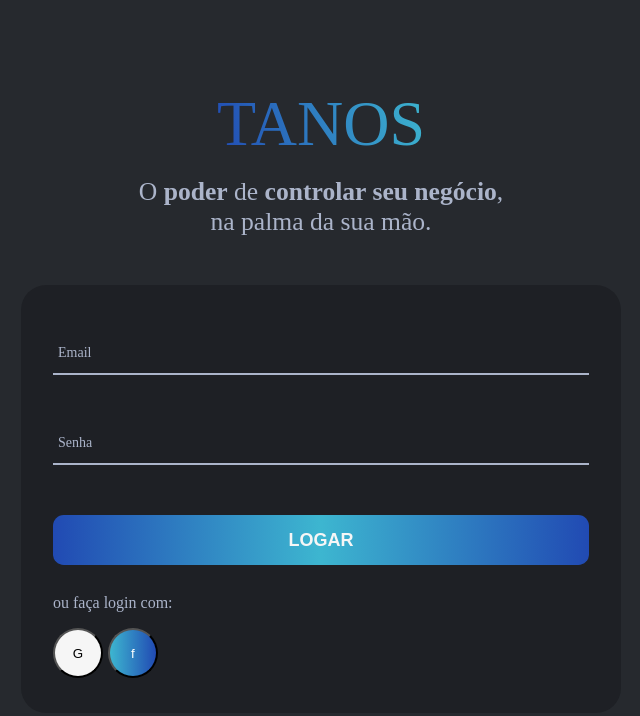
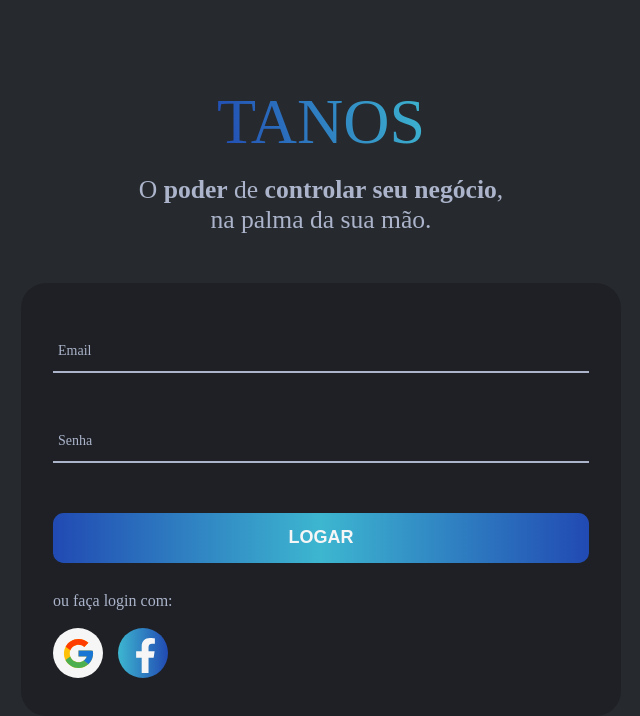
Before and after one commit to NycoleRibeiro/TANOS, a React (Vite) app: page / in a window 1280 px wide. Shown: the top 716 px of the page, without its empty margins (319-959 px from the left). Built offline with nearby package versions, Linux system fonts and the light colour scheme.

Commit message:
style: create socialLoginButtons component

```diff
--- a/package.json
+++ b/package.json
@@ -10,7 +10,8 @@
   },
   "dependencies": {
     "react": "^18.2.0",
-    "react-dom": "^18.2.0"
+    "react-dom": "^18.2.0",
+    "react-icons": "^4.7.1"
   },
   "devDependencies": {
     "@types/node-sass": "^4.11.3",
--- /dev/null
+++ b/src/components/buttons/socialLoginButtons/index.tsx
@@ -0,0 +1,14 @@
+import React from 'react'
+import './styles.sass'
+
+import { FcGoogle } from "react-icons/fc";
+import { FaFacebookF } from "react-icons/fa";
+
+export const SocialLoginButtons = () => {
+  return (
+    <div className="loginWith">
+        <button className="loginWithGoogle"><FcGoogle/></button>
+        <button className="loginWithFacebook"><FaFacebookF/></button>
+    </div>
+  )
+}
--- /dev/null
+++ b/src/components/buttons/socialLoginButtons/styles.sass
@@ -0,0 +1,51 @@
+@use '../../../variables'
+
+.loginWith
+    display: flex
+    align-items: center
+    height: 55px
+    margin-top: 1rem
+    margin-bottom: 35px
+    gap: 15px
+
+.loginWithGoogle
+    border: none
+    border-radius: 50%
+
+    width: 50px
+    height: 50px
+
+    font-size: 35px
+
+    display: flex
+    justify-content: center
+    align-items: center
+    background: variables.$PrimaryTextColor
+
+.loginWithFacebook
+    border: none
+    border-radius: 50%
+    overflow: hidden
+
+    width: 50px
+    height: 50px
+
+    font-size: 35px
+    color: variables.$PrimaryTextColor
+
+    display: flex
+    justify-content: flex-end
+    align-items: flex-end
+    padding-right: 5px
+    padding-bottom: 5px
+    background: -webkit-linear-gradient(to left, #214AB3, #3DB6D0)
+    background: -o-linear-gradient(to left, #214AB3, #3DB6D0)
+    background: -moz-linear-gradient(to left, #214AB3, #3DB6D0)
+    background: linear-gradient(to left, #214AB3, #3DB6D0)
+
+.loginWithGoogle:hover, .loginWithFacebook:hover
+    transition: all 0.2s ease-in-out
+    cursor: pointer
+    width: 55px
+    height: 55px
+    font-size: 40px
--- a/src/screens/LoginPage/index.tsx
+++ b/src/screens/LoginPage/index.tsx
@@ -3,6 +3,7 @@ import './styles.sass';
 
 import { LoginInput } from '../../components/inputs/loginInput';
 import { BlueGradientButton } from '../../components/buttons/blueGradientButton';
+import { SocialLoginButtons } from '../../components/buttons/socialLoginButtons';
 
 export const LoginPage = () => {
 
@@ -40,10 +41,7 @@ export const LoginPage = () => {
 
 
         <p className="loginWithText">ou faça login com:</p>
-        <div className="loginWith">
-          <button className="loginWithGoogle">G</button>
-          <button className="loginWithFacebook">f</button>
-        </div>
+        <SocialLoginButtons/>
       </form>
     </div>
   )
--- a/src/screens/LoginPage/styles.sass
+++ b/src/screens/LoginPage/styles.sass
@@ -52,26 +52,3 @@
 .loginWithText
     color: variables.$SecondaryTextColor
     margin-top: 1rem
-
-.loginWith
-    display: flex
-    margin-top: 1rem
-    gap: 0.3rem
-    margin-bottom: 35px
-
-.loginWithGoogle
-    width: 50px
-    height: 50px
-    border-radius: 50%
-    color: #000
-    background: variables.$PrimaryTextColor
-
-.loginWithFacebook
-    width: 50px
-    height: 50px
-    border-radius: 50%
-    color: #fff
-    background: -webkit-linear-gradient(to left, #214AB3, #3DB6D0)
-    background: -o-linear-gradient(to left, #214AB3, #3DB6D0)
-    background: -moz-linear-gradient(to left, #214AB3, #3DB6D0)
-    background: linear-gradient(to left, #214AB3, #3DB6D0)
```
Also changed, not shown: 1 other file (tests, documents, lock files or other folders).
